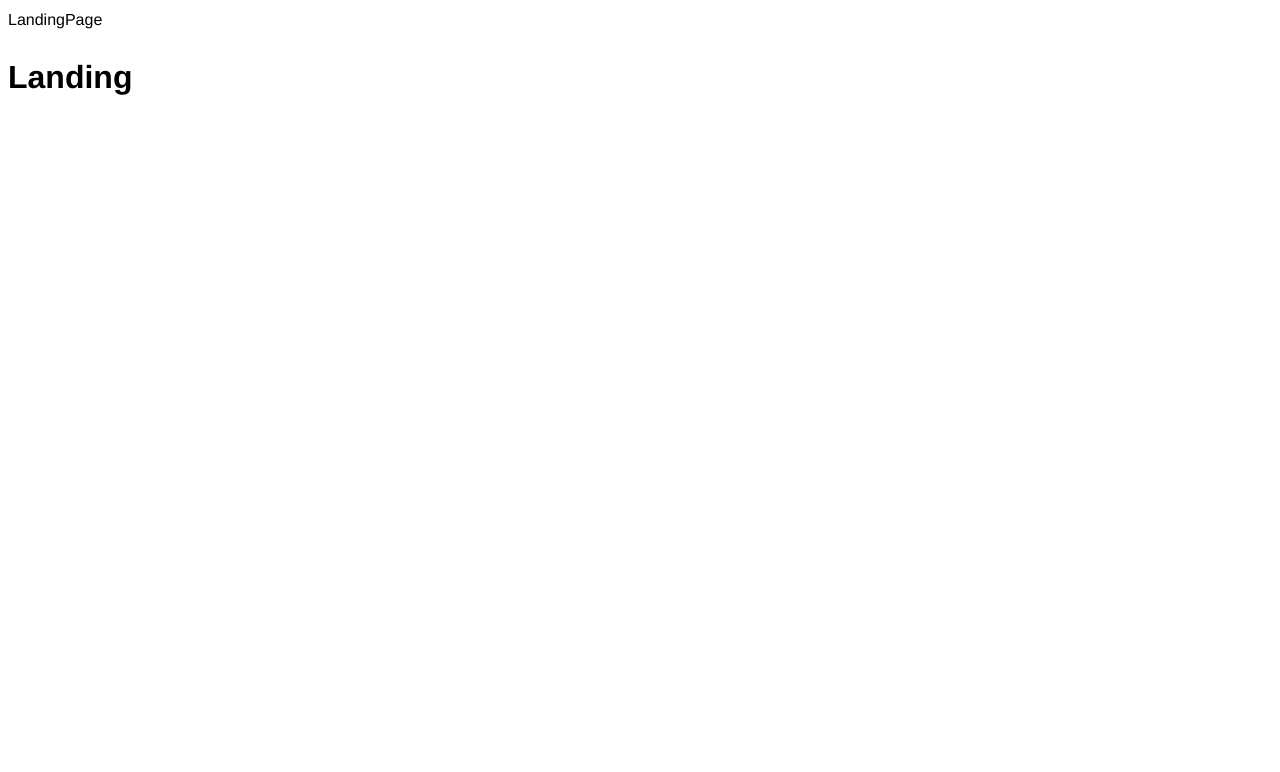
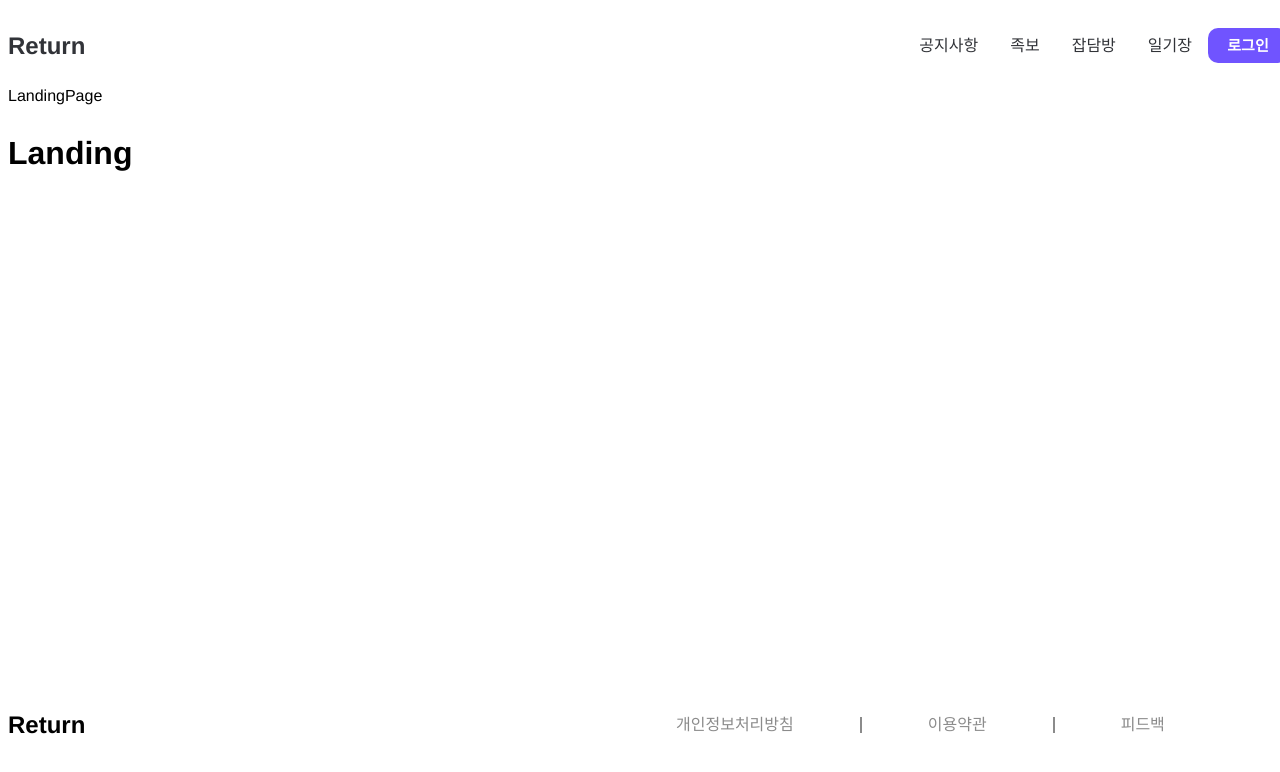
Before and after one commit to KHU-RETURN/return-community-frontend, a React (Create React App) app: page / in a window 1280 px wide. Shown: the top 772 px of the page. Built offline with nearby package versions, Linux system fonts and the light colour scheme.

Commit message:
Header, Footer 추가

```diff
--- /dev/null
+++ b/src/components/Footer.js
@@ -0,0 +1,60 @@
+import React from "react";
+import styled from "styled-components";
+
+/**
+  * 모든 페이지에 들어갈 푸터 컴포넌트
+  * 리턴 로고와 약관, 문의 페이지 등이 연결된 네비게이션 바로 구성
+  *
+*/
+const Footer = () => {
+  return (
+    <>
+      <Wrapper>
+        <h2>Return</h2>
+        <NavBar>
+          <NavElement className="start">개인정보처리방침</NavElement>
+          <NavElement>이용약관</NavElement>
+          <NavElement className="end">피드백</NavElement>
+        </NavBar>
+      </Wrapper>
+    </>
+  );
+};
+
+export default Footer;
+
+const Wrapper = styled.div`
+  display: flex;
+  width: 100vw;
+  height: 150px;
+  position: absolute;
+  bottom: 0;
+  align-items: center;
+  justify-content: space-between;
+`;
+
+const NavBar = styled.nav`
+  display: flex;
+  width: 678px;
+  .start {
+    border-left: none;
+  }
+  .end {
+    border-right: none;
+  }
+`;
+
+const NavElement = styled.div`
+  height: 16px;
+  border-left: 1px solid #8b8b8b;
+  border-right: 1px solid #8b8b8b;
+  font-family: Pretendard;
+  font-style: normal;
+  font-weight: normal;
+  font-size: 16px;
+  line-height: 16px;
+  text-align: center;
+  padding: 0px 66px;
+  color: #8b8b8b;
+  cursor: pointer;
+`;
--- /dev/null
+++ b/src/components/Header.js
@@ -0,0 +1,123 @@
+import React from 'react'
+import styled from 'styled-components'
+import { Link, useLocation } from 'react-router-dom'
+
+/**
+  * 모든 페이지에 들어갈 헤더 컴포넌트
+  * 랜딩 페이지로 돌아갈 수 있는 메인 로고
+  * 각 페이지로 이동 가능한 네비게이션 바(NavBar)
+*/
+const Header = () => {
+  const userId = {};
+  const profileImg = "";
+  let currentPage = useLocation().pathname;
+  return (
+    <Wrapper>
+      <Link to="/">
+          <h2>Return</h2>
+      </Link>
+      <NavBar>
+          <Link
+            to="/notice"
+            className={
+              currentPage === "/notice" ? "current-page" : "nav-element"
+            }
+          >
+            공지사항
+          </Link>
+          <Link
+            to="/reference"
+            className={
+              currentPage === "/diary" ? "current-page" : "nav-element"
+            }
+          >
+            족보
+          </Link>
+          <Link
+            to="/chat"
+            className={
+              currentPage === "/chat" ? "current-page" : "nav-element"
+            }
+          >
+            잡담방
+          </Link>
+          <Link
+            to="/diary"
+            className={
+              currentPage === "/diary" ? "current-page" : "nav-element"
+            }
+          >
+            일기장
+          </Link>
+          {userId._id ? (
+            <Link to="/myPage">
+              <ProfileImgContainer>
+                {profileImg && <ProfileImage src={profileImg} />}
+              </ProfileImgContainer>
+            </Link>
+          ) : (
+            <Link to="/signin">
+              <SignInButton>로그인</SignInButton>
+            </Link>
+          )}
+      </NavBar>
+    </Wrapper>
+  )
+}
+
+export default Header
+
+const Wrapper = styled.div`
+  margin: 0;
+  width: 100vw;
+  display: flex;
+  flex-direction : row;
+  text-align: center;
+  justify-content: space-between;
+  a{
+    text-decoration: none;
+    color: #313338;
+  }
+  .nav-element {
+    color: #313338;
+    padding: 1rem;
+  }
+
+`;
+
+const NavBar = styled.div`
+  display: flex;
+  align-items: center;
+  justify-content: space-between;
+`;
+
+const ProfileImgContainer = styled.div`
+  width: 30px;
+  height: 30px;
+  background: #dbdbdb;
+  border-radius: 100px;
+  margin-right: 1rem;
+`;
+
+const ProfileImage = styled.img``;
+
+const SignInButton = styled.div`
+  display: table-cell;
+  vertical-align: middle;
+  text-align: center;
+  border: none;
+  border-radius: 10px;
+  margin-right: 1rem;
+  width: 80px;
+  height: 35px;
+  box-sizing: border-box;
+  font-family: Pretendard;
+  font-size: 15px;
+  font-weight: 600;
+  color: #ffffff;
+  background: #7054ff;
+  :hover {
+    opacity: 0.8;
+    transition: 0.3s;
+  }
+`;
--- a/src/pages/Landing.js
+++ b/src/pages/Landing.js
@@ -1,10 +1,15 @@
 import React from 'react'
+import Header from '../components/Header'
+import Footer from '../components/Footer'
 
 const Landing = () => {
   return (
-    <div>LandingPage
-          <h1>Landing</h1>
-    </div>
+    <>
+      <Header />
+      LandingPage
+      <h1>Landing</h1>
+      <Footer />
+    </>
   )
 }
 
```
